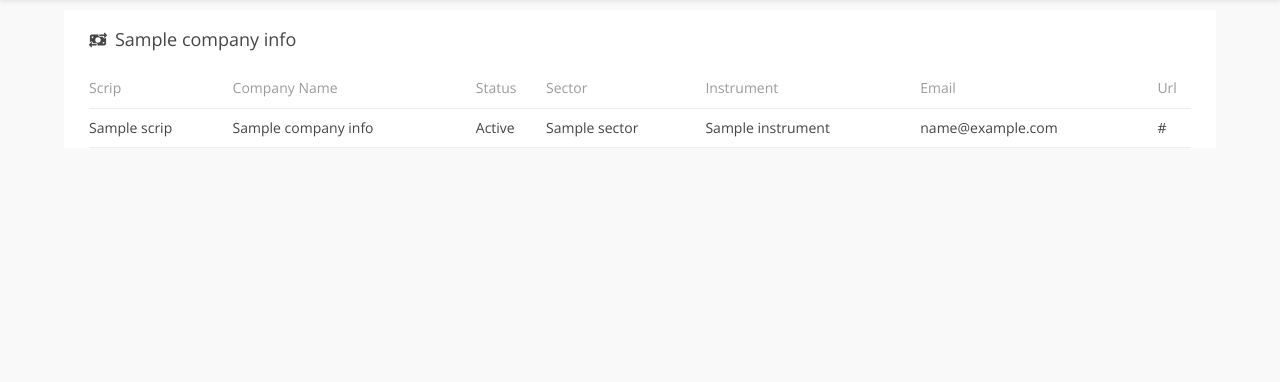
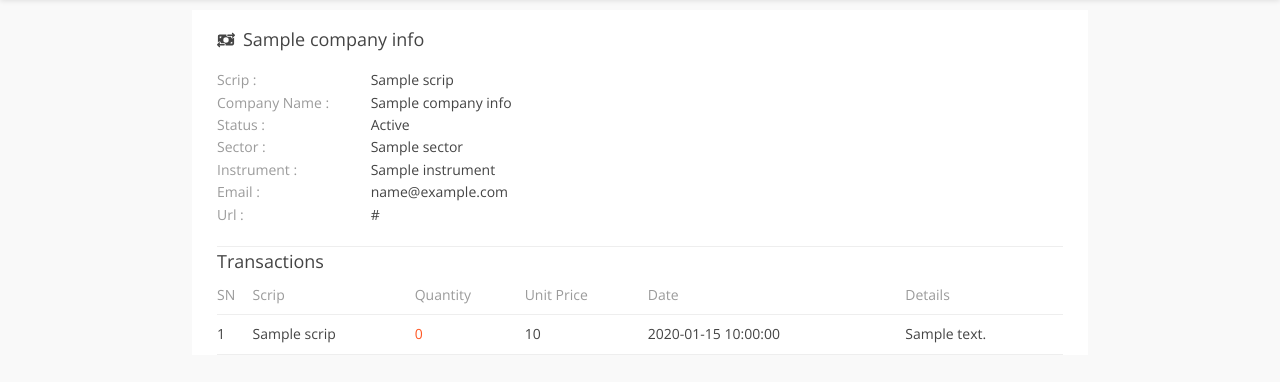
Before and after one commit to bixash/NEPSE-Stock-Portfolio-Tracker, a Python web app: template resources/templates/company.html in a window 1280 px wide. Shown: the part 70-452 px from the top of the page. Run offline with Jinja, Linux system fonts and the light colour scheme; the template is opened without the code that fills it: most values are stand-ins (such as "Sample title", 1, 10 or a date in 2020).

Commit message:
company specific transactions

```diff
--- /dev/null
+++ b/resources/static/css/company.css
@@ -0,0 +1,70 @@
+.content-block {
+    /* background-color: aqua; */
+    display: flex;
+    flex-direction: column;
+    align-items: center;
+    /* width: fit-content; */
+    margin: 0 auto;
+    width: 100%;
+  }
+
+  .content-head {
+    margin: 0;
+    width: 70%;
+    background-color: white;
+    /* padding: 15px 0 0 15px; */
+    padding: 15px 25px;
+    margin-top: 10px;
+    display: flex;
+    align-items: center;
+  }
+  .content-head svg {
+    width: 18px;
+    height: 18px;
+  }
+
+  .head-title {
+    font-size: 18px;
+    margin-left: 8px;
+  }
+
+  .transactions-head .transactions-title {
+    font-size: 18px;
+    /* color: red; */
+  }
+  .content-body {
+    padding: 0 25px;
+    width: 70%;
+    background-color: white;
+  }
+
+  .content-body table {
+    padding: 0 25px;
+    width: 100%;
+    font-size: 14px;
+    border-collapse: collapse;
+  }
+
+  .content-body table th,
+  .content-body table td {
+    border-bottom: 1px solid var(--color-border-default);
+    text-align: left;
+    padding: 8px 0;
+    font-size: 14px;
+  }
+
+  .content-body table th span {
+    color: var(--color-text-1);
+    font-weight: 400;
+  }
+
+  .company-details {
+    border-bottom: 1px solid var(--color-border-default);
+    padding-bottom: 20px;
+  }
+
+  .details-title {
+    color: var(--color-text-1);
+    display: inline-block;
+    width: 150px;
+  }
--- a/resources/templates/company.html
+++ b/resources/templates/company.html
@@ -1,9 +1,9 @@
 {% extends "index.html" %}
  {% block title %} Company {% endblock %}
- {% block link %} <link href="../static/css/history.css" rel="stylesheet" /> {% endblock %}
+ {% block link %} <link href="../static/css/company.css" rel="stylesheet" /> {% endblock %}
  {% block content %}
  <div class="content-block">
-  <div class="content-head company-head">
+  <div class="content-head">
 
     <svg xmlns="http://www.w3.org/2000/svg" viewBox="0 0 640 512">
       <!--! Font Awesome Pro 6.4.2 by @fontawesome - https://fontawesome.com License - https://fontawesome.com/license (Commercial License) Copyright 2023 Fonticons, Inc. -->
@@ -14,39 +14,80 @@
     </svg>
     <span class="head-title">{{company_info['company_name']}}</span>
   </div>
-  <div class="content-body company-body">
-    <table class="table">
-      {{ msg }}
-      <tr class="table-head">
+  <div class="content-body">
+    <div class="company-details">
+      <div class="details-block">
+        <span class="details-title">Scrip :</span>
+        <span>{{company_info['scrip']}}</span>
+      </div>
+      <div class="details-block">
+        <span class="details-title">Company Name :</span>
+        <span>{{company_info['company_name']}}</span>
+      </div>
+      <div class="details-block">
+        <span class="details-title">Status :</span>
+        <span>{{company_info['status']}}</span>
+      </div>
+      <div class="details-block">
+        <span class="details-title">Sector :</span>
+        <span>{{company_info['sector']}}</span>
+      </div>
+      <div class="details-block">
+        <span class="details-title">Instrument :</span>
+        <span>{{company_info['instrument']}}</span>
+      </div>
+      <div class="details-block">
+        <span class="details-title">Email :</span>
+        <span>{{company_info['email']}}</span>
+      </div>
+
+      <div class="details-block">
+        <span class="details-title">Url :</span>
+        <span>{{company_info['url']}}</span>
+      </div>
+
+    </div>
+
+    <div class="company-transactions">
+      <div class="transactions-head">
+        <span class="transactions-title">Transactions</span>
+      </div>
 
 
-        <th class="cols"><span>Scrip</span></th>
-        <th class="cols"><span>Company Name</span></th>
-        <th class="cols"><span>Status</span></th>
-        <th class="cols"><span>Sector</span></th>
-        <th class="cols"><span>Instrument</span></th>
-        <th class="cols"><span>Email</span></th>
-        <th class="cols"><span>Url</span></th>
+        <table class="table">
+          <tr class="table-head">
+            <th class="cols"><span>SN</span></th>
+            <th class="cols"><span>Scrip</span></th>
+            <th class="cols"><span>Quantity</span></th>
+            <th class="cols"><span>Unit Price</span></th>
+            <th class="cols"><span>Date</span></th>
+            <th class="cols"><span>Details</span></th>
+          </tr>
 
-      </tr>
+          {% for item in scrip_transactions%}
+          <tr class="table-row">
+              {% set quantity = item['credit_quantity']-item['debit_quantity'] %}
+
+              <td class="cols"><span>{{loop.index}}</span></td>
+
+              <td class="cols"><span>{{item['scrip']}}</span></td>
+
+              {% if quantity > 0 %}
+              <td class="cols"><span class="text-green">{{quantity|abs}}</span></td>
+              {% else %}
+              <td class="cols"><span class="text-red">{{quantity|abs}}</span></td>
+              {% endif%}
+              <td class="cols"><span>{{item['unit_price']}}</span></td>
+              <td class="cols"><span>{{item['transaction_date']}}</span></td>
+              <td class="cols"><span>{{item['history_description']}}</span></td>
+
+            </tr>
+            {% endfor%}
 
 
+        </table>
 
-
-        <tr class="table-row">
-
-          <td class="cols"><span>{{company_info['scrip']}}</span></td>
-          <td class="cols"><span>{{company_info['company_name']}}</span></td>
-          <td class="cols"><span>{{company_info['status']}}</span></td>
-          <td class="cols"><span>{{company_info['sector']}}</span></td>
-          <td class="cols"><span>{{company_info['instrument']}}</span></td>
-          <td class="cols"><span>{{company_info['email']}}</span></td>
-          <td class="cols"><span>{{company_info['url']}}</span></td>
-
-        </tr>
-
-
-    </table>
+    </div>
   </div>
 
 </div>
```
Also changed, not shown: resources/static/css/holdings.css (+7 -0 lines), resources/templates/holdings.html (+22 -4 lines), resources/templates/portfolio.html (+7 -2 lines), database.db, 1 other file.
